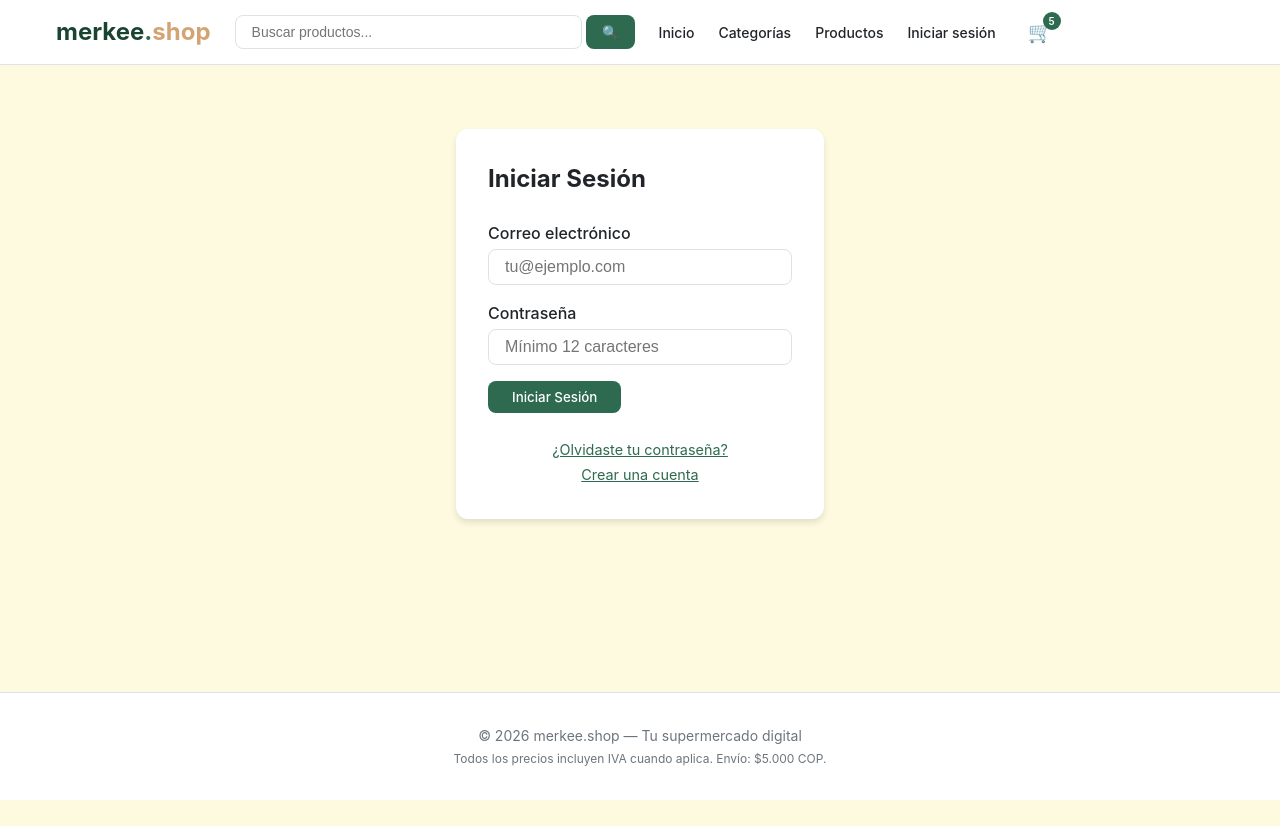
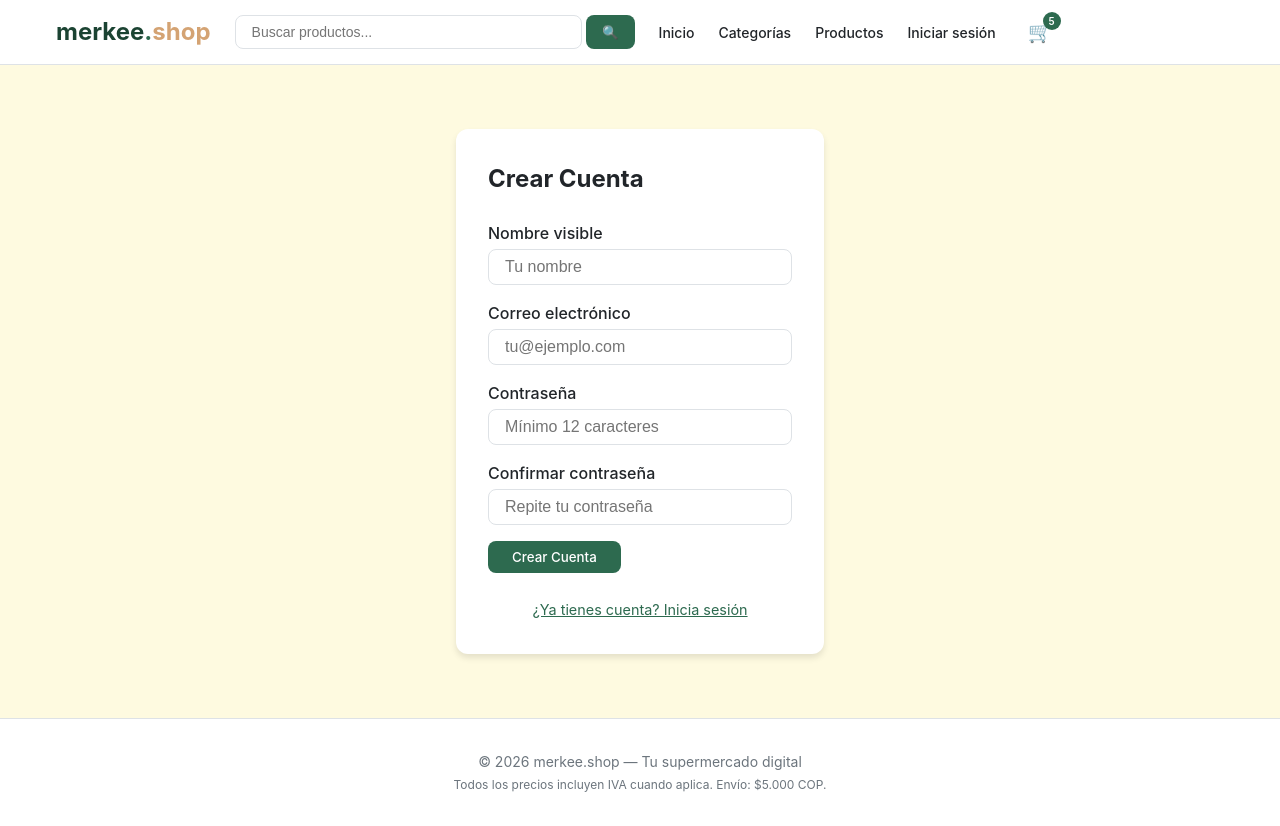
Before and after one commit to cristiansrc/merkee-shop-storefront, a React (Vite) app: page /registro in a window 1280 px wide. Before the commit the page ends 800 px from the top, so only its background shows below. Built offline with nearby package versions, Linux system fonts and the light colour scheme; no server answers.

Commit message:
fix(auth): route registro to registration form

```diff
--- a/src/pages/AuthPage.tsx
+++ b/src/pages/AuthPage.tsx
@@ -7,7 +7,7 @@
  */
 
 import { useEffect } from 'react';
-import { useNavigate, useSearchParams } from 'react-router-dom';
+import { useLocation, useNavigate, useSearchParams } from 'react-router-dom';
 import { useAppSelector } from '../store/hooks';
 import { selectIsAuthenticated } from '../store/authSlice';
 import { LoginForm } from '../components/LoginForm';
@@ -18,19 +18,24 @@ type AuthView = 'login' | 'register' | 'reset-request';
 
 const VALID_VIEWS: AuthView[] = ['login', 'register', 'reset-request'];
 
-function parseView(value: string | null): AuthView {
+function parseView(value: string | null, pathname: string): AuthView {
   if (value && VALID_VIEWS.includes(value as AuthView)) {
     return value as AuthView;
+  }
+  // /registro sin query param → vista registro por defecto
+  if (pathname === '/registro') {
+    return 'register';
   }
   return 'login';
 }
 
 export function AuthPage() {
   const navigate = useNavigate();
+  const location = useLocation();
   const [searchParams, setSearchParams] = useSearchParams();
   const isAuthenticated = useAppSelector(selectIsAuthenticated);
 
-  const view = parseView(searchParams.get('view'));
+  const view = parseView(searchParams.get('view'), location.pathname);
 
   // Redirigir si ya está autenticado
   useEffect(() => {
```
Also changed, not shown: 1 other file (tests, documents, lock files or other folders).
